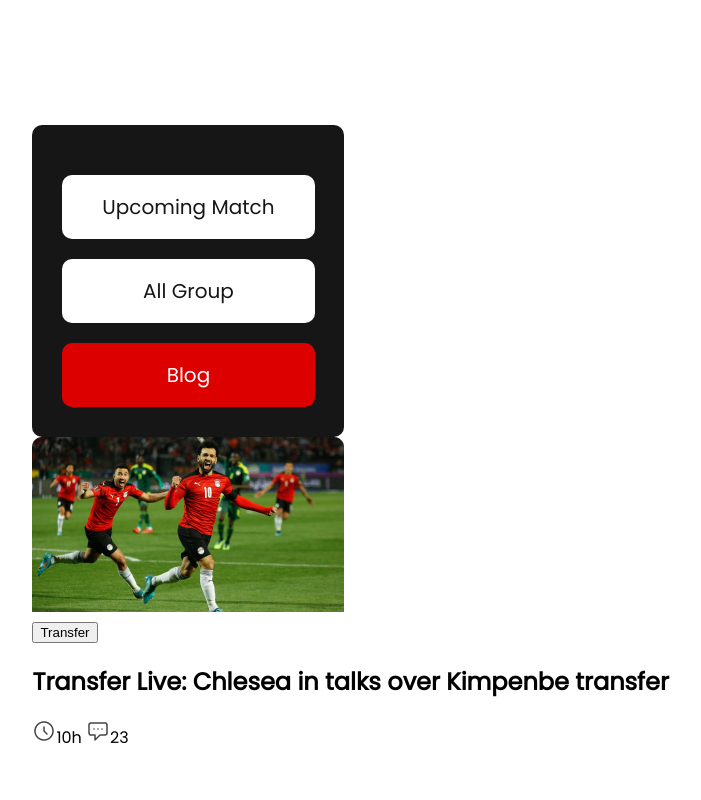
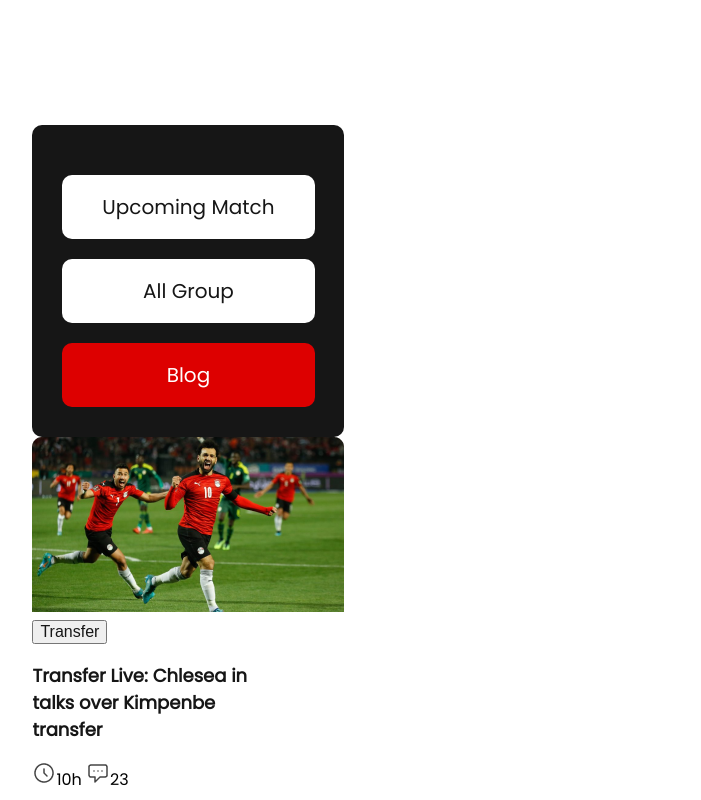
Before and after one commit to moutosi-raka/World-Cup, a plain HTML site: page index.html in a window 1280 px wide. Shown: the part 655-1455 px from the top of the page, without its empty margins (102-803 px from the left). Before the commit the page ends 1413 px from the top, so only its background shows below. Drawn offline with Linux system fonts and the light colour scheme.

Commit message:
second commit

```diff
--- a/index.html
+++ b/index.html
@@ -48,7 +48,7 @@
                         </div>
                         <div class="blog-detail">
                             <button class="blog-btn">Transfer</button>
-                            <h2>Transfer Live: Chlesea in talks over Kimpenbe transfer</h2>
+                            <h3>Transfer Live: Chlesea in talks over Kimpenbe transfer</h3>
                             <div class="blog-icon">
                                 <span><img src="assets/Time Icon.png" alt="">10h</span>
                                 <span><img src="assets/Chat Icon.png" alt="">23</span>
--- a/style.css
+++ b/style.css
@@ -105,3 +105,15 @@ body{
 }
 
 /* Blog style */
+.blog-btn{
+    font-weight: 500;
+    font-size: 16px;
+    color: #161616;
+}
+.blog-detail h3{
+    font-weight: 600;
+    font-size: 18px;
+    line-height: 27px;
+    color: #161616;
+    width: 25%;
+}
```
